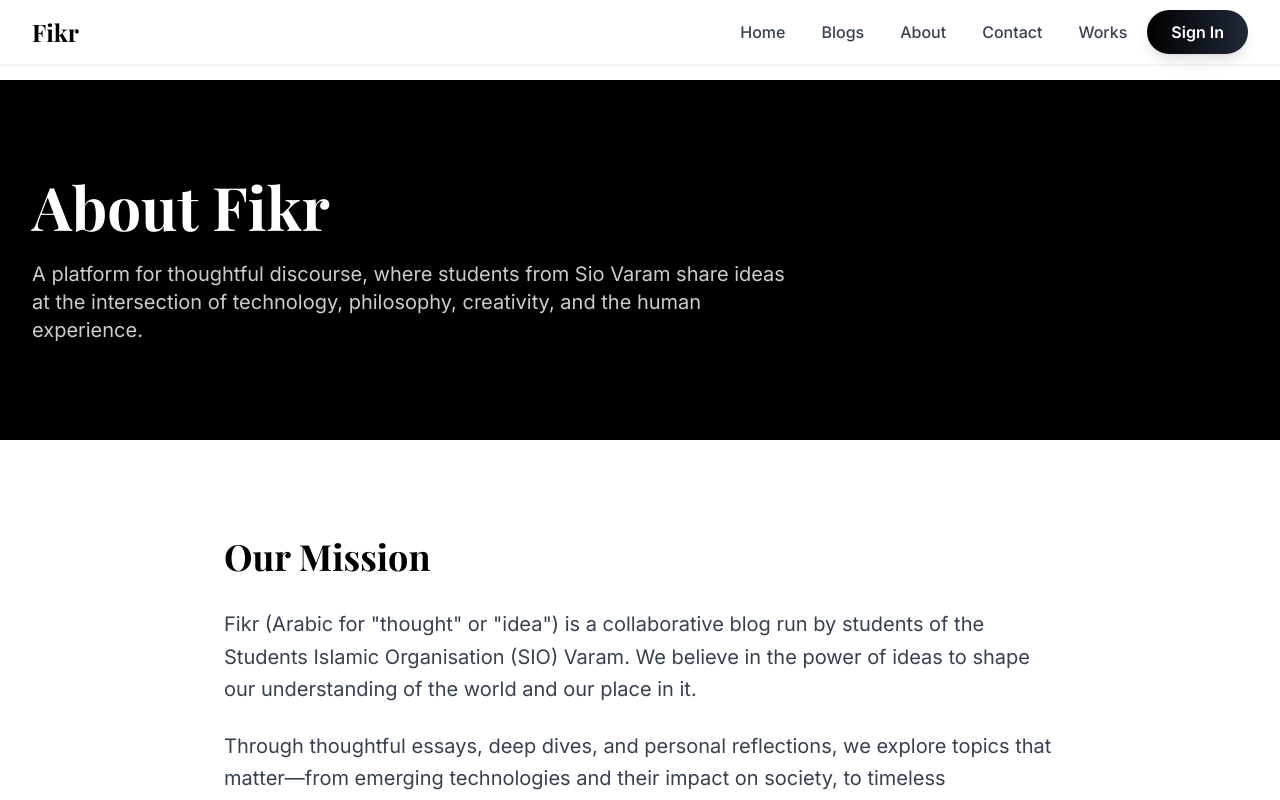
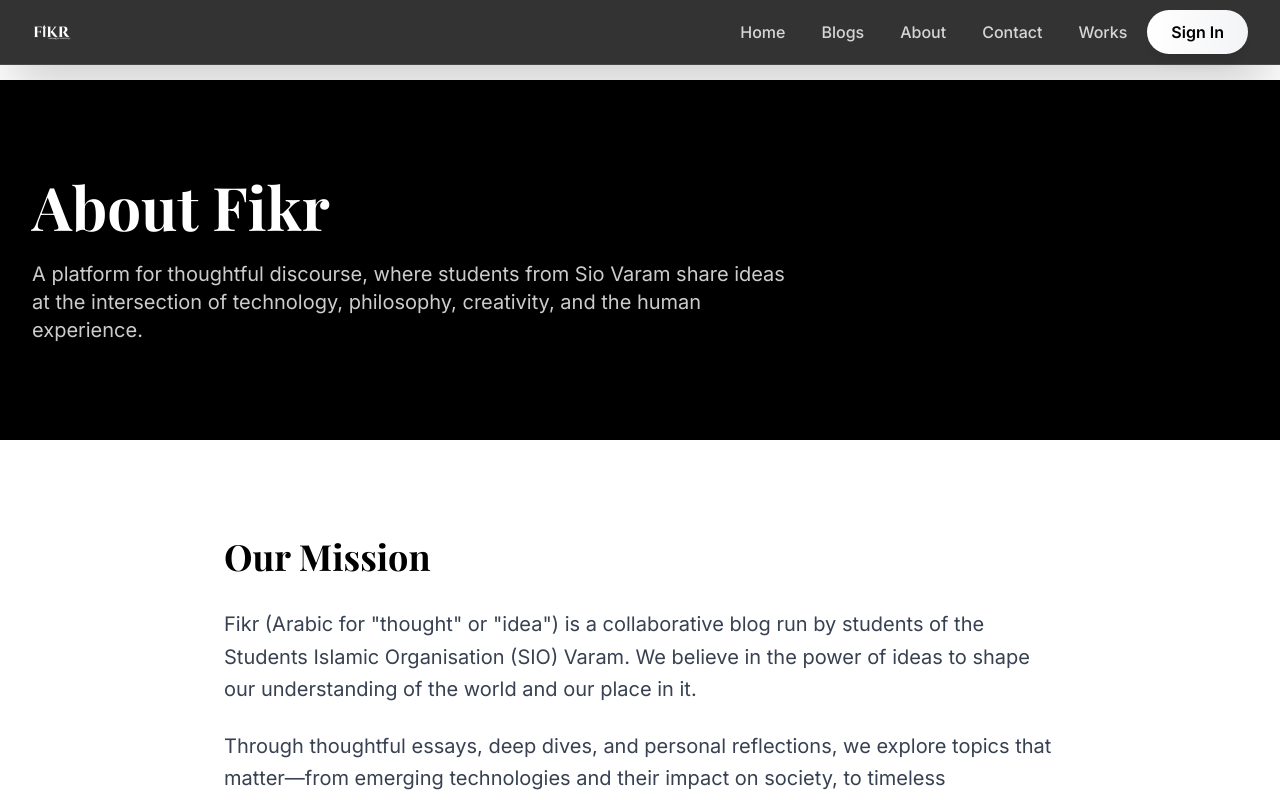
Before and after one commit to faheemation/fikr-blog, a Next.js app: page /about in a window 1280 px wide. Shown: the top 800 px of the page. Built offline with nearby package versions, Linux system fonts and the light colour scheme; no server answers; a web font is replaced by a local one.

Commit message:
Add Fikr logo and dark glassmorphism navigation

```diff
--- a/components/navigation.tsx
+++ b/components/navigation.tsx
@@ -59,43 +59,50 @@
     const isAdmin = profile?.role === "admin";
 
     return (
-        <nav className="fixed top-0 left-0 right-0 z-50 bg-white/90 backdrop-blur-xl border-b border-gray-200/50 shadow-sm">
+        <nav className="fixed top-0 left-0 right-0 z-50 bg-black/80 backdrop-blur-xl border-b border-white/10 shadow-2xl">
             <div className="max-w-7xl mx-auto px-4 sm:px-6 lg:px-8">
                 <div className="flex items-center justify-between h-16">
                     {/* Logo */}
-                    <Link href="/" className="text-2xl font-serif font-bold text-black hover:text-gray-700 transition-colors">
-                        Fikr
+                    <Link href="/" className="flex items-center hover:opacity-80 transition-opacity duration-300">
+                        <Image
+                            src="/fikr-logo.png"
+                            alt="Fikr"
+                            width={120}
+                            height={40}
+                            className="h-10 w-auto"
+                            priority
+                        />
                     </Link>
 
                     {/* Desktop Navigation */}
                     <div className="hidden md:flex items-center space-x-1">
                         <Link
                             href="/"
-                            className="px-4 py-2 rounded-lg text-gray-700 hover:text-black hover:bg-gray-100/80 transition-all duration-200 font-medium"
+                            className="px-4 py-2 rounded-lg text-white/80 hover:text-white hover:bg-white/10 transition-all duration-200 font-medium"
                         >
                             Home
                         </Link>
                         <Link
                             href="/blogs"
-                            className="px-4 py-2 rounded-lg text-gray-700 hover:text-black hover:bg-gray-100/80 transition-all duration-200 font-medium"
+                            className="px-4 py-2 rounded-lg text-white/80 hover:text-white hover:bg-white/10 transition-all duration-200 font-medium"
                         >
                             Blogs
                         </Link>
                         <Link
                             href="/about"
-                            className="px-4 py-2 rounded-lg text-gray-700 hover:text-black hover:bg-gray-100/80 transition-all duration-200 font-medium"
+                            className="px-4 py-2 rounded-lg text-white/80 hover:text-white hover:bg-white/10 transition-all duration-200 font-medium"
                         >
                             About
                         </Link>
                         <Link
                             href="/contact"
-                            className="px-4 py-2 rounded-lg text-gray-700 hover:text-black hover:bg-gray-100/80 transition-all duration-200 font-medium"
+                            className="px-4 py-2 rounded-lg text-white/80 hover:text-white hover:bg-white/10 transition-all duration-200 font-medium"
                         >
                             Contact
                         </Link>
                         <Link
                             href="/works"
-                            className="px-4 py-2 rounded-lg text-gray-700 hover:text-black hover:bg-gray-100/80 transition-all duration-200 font-medium"
+                            className="px-4 py-2 rounded-lg text-white/80 hover:text-white hover:bg-white/10 transition-all duration-200 font-medium"
                         >
                             Works
                         </Link>
@@ -105,7 +112,7 @@
                             <div className="relative ml-4">
                                 <button
                                     onClick={() => setUserMenuOpen(!userMenuOpen)}
-                                    className="flex items-center gap-3 px-4 py-2 rounded-full bg-gradient-to-r from-gray-900 to-gray-800 hover:from-gray-800 hover:to-gray-700 text-white shadow-lg hover:shadow-xl transition-all duration-300 group"
+                                    className="flex items-center gap-3 px-4 py-2 rounded-full bg-gradient-to-r from-white/20 to-white/10 hover:from-white/30 hover:to-white/20 text-white shadow-lg hover:shadow-xl backdrop-blur-sm border border-white/20 transition-all duration-300 group"
                                 >
                                     {profile?.avatar_url ? (
                                         <Image
@@ -113,10 +120,10 @@
                                             alt="Avatar"
                                             width={24}
                                             height={24}
-                                            className="rounded-full"
+                                            className="rounded-full ring-2 ring-white/30"
                                         />
                                     ) : (
-                                        <div className="w-6 h-6 rounded-full bg-white/20 flex items-center justify-center">
+                                        <div className="w-6 h-6 rounded-full bg-white/30 flex items-center justify-center">
                                             <User className="w-4 h-4" />
                                         </div>
                                     )}
@@ -133,13 +140,13 @@
                                             className="fixed inset-0 z-10"
                                             onClick={() => setUserMenuOpen(false)}
                                         />
-                                        <div className="absolute right-0 mt-3 w-64 bg-white/95 backdrop-blur-xl rounded-2xl shadow-2xl border border-gray-200/50 py-2 z-20 animate-in fade-in slide-in-from-top-2 duration-200">
+                                        <div className="absolute right-0 mt-3 w-64 bg-gray-900/95 backdrop-blur-xl rounded-2xl shadow-2xl border border-white/10 py-2 z-20 animate-in fade-in slide-in-from-top-2 duration-200">
                                             {/* User Info Header */}
-                                            <div className="px-4 py-3 border-b border-gray-100">
-                                                <p className="text-sm font-semibold text-gray-900">
+                                            <div className="px-4 py-3 border-b border-white/10">
+                                                <p className="text-sm font-semibold text-white">
                                                     {profile?.full_name || "User"}
                                                 </p>
-                                                <p className="text-xs text-gray-500 mt-0.5">
+                                                <p className="text-xs text-white/60 mt-0.5">
                                                     {user.email}
                                                 </p>
                                                 {isAdmin && (
@@ -154,7 +161,7 @@
                                                 {isAdmin && (
                                                     <Link
                                                         href="/dashboard"
-                                                        className="flex items-center gap-3 px-4 py-2.5 text-gray-700 hover:bg-gradient-to-r hover:from-gray-50 hover:to-gray-100 transition-all duration-200 group"
+                                                        className="flex items-center gap-3 px-4 py-2.5 text-white/80 hover:text-white hover:bg-white/10 transition-all duration-200 group"
                                                         onClick={() => setUserMenuOpen(false)}
                                                     >
                                                         <div className="w-8 h-8 rounded-lg bg-gradient-to-br from-blue-500 to-blue-600 flex items-center justify-center group-hover:scale-110 transition-transform duration-200">
@@ -165,7 +172,7 @@
                                                 )}
                                                 <Link
                                                     href="/profile"
-                                                    className="flex items-center gap-3 px-4 py-2.5 text-gray-700 hover:bg-gradient-to-r hover:from-gray-50 hover:to-gray-100 transition-all duration-200 group"
+                                                    className="flex items-center gap-3 px-4 py-2.5 text-white/80 hover:text-white hover:bg-white/10 transition-all duration-200 group"
                                                     onClick={() => setUserMenuOpen(false)}
                                                 >
                                                     <div className="w-8 h-8 rounded-lg bg-gradient-to-br from-green-500 to-emerald-600 flex items-center justify-center group-hover:scale-110 transition-transform duration-200">
@@ -176,10 +183,10 @@
                                             </div>
 
                                             {/* Sign Out */}
-                                            <div className="border-t border-gray-100 pt-2">
+                                            <div className="border-t border-white/10 pt-2">
                                                 <button
                                                     onClick={handleSignOut}
-                                                    className="w-full flex items-center gap-3 px-4 py-2.5 text-red-600 hover:bg-red-50 transition-all duration-200 group"
+                                                    className="w-full flex items-center gap-3 px-4 py-2.5 text-red-400 hover:text-red-300 hover:bg-red-500/10 transition-all duration-200 group"
                                                 >
                                                     <div className="w-8 h-8 rounded-lg bg-gradient-to-br from-red-500 to-red-600 flex items-center justify-center group-hover:scale-110 transition-transform duration-200">
                                                         <LogOut className="w-4 h-4 text-white" />
@@ -194,7 +201,7 @@
                         ) : (
                             <Link
                                 href="/login"
-                                className="ml-4 px-6 py-2.5 rounded-full bg-gradient-to-r from-black to-gray-800 hover:from-gray-800 hover:to-gray-700 text-white font-semibold shadow-lg hover:shadow-xl transition-all duration-300 transform hover:scale-105"
+                                className="ml-4 px-6 py-2.5 rounded-full bg-gradient-to-r from-white to-gray-100 hover:from-gray-100 hover:to-white text-black font-semibold shadow-lg hover:shadow-xl transition-all duration-300 transform hover:scale-105"
                             >
                                 Sign In
                             </Link>
@@ -204,7 +211,7 @@
                     {/* Mobile Menu Button */}
                     <button
                         onClick={() => setMobileMenuOpen(!mobileMenuOpen)}
-                        className="md:hidden p-2 rounded-xl hover:bg-gray-100 transition-all duration-200"
+                        className="md:hidden p-2 rounded-xl hover:bg-white/10 transition-all duration-200 text-white"
                     >
                         {mobileMenuOpen ? (
                             <X className="w-6 h-6" />
@@ -217,39 +224,39 @@
 
             {/* Mobile Menu */}
             {mobileMenuOpen && (
-                <div className="md:hidden bg-white/95 backdrop-blur-xl border-t border-gray-200/50 shadow-lg">
+                <div className="md:hidden bg-black/95 backdrop-blur-xl border-t border-white/10 shadow-lg">
                     <div className="px-4 py-4 space-y-2">
                         <Link
                             href="/"
-                            className="block px-4 py-2.5 text-gray-700 hover:bg-gray-100 rounded-xl transition-all duration-200 font-medium"
+                            className="block px-4 py-2.5 text-white/80 hover:text-white hover:bg-white/10 rounded-xl transition-all duration-200 font-medium"
                             onClick={() => setMobileMenuOpen(false)}
                         >
                             Home
                         </Link>
                         <Link
                             href="/blogs"
-                            className="block px-4 py-2.5 text-gray-700 hover:bg-gray-100 rounded-xl transition-all duration-200 font-medium"
+                            className="block px-4 py-2.5 text-white/80 hover:text-white hover:bg-white/10 rounded-xl transition-all duration-200 font-medium"
                             onClick={() => setMobileMenuOpen(false)}
                         >
                             Blogs
                         </Link>
                         <Link
                             href="/about"
-                            className="block px-4 py-2.5 text-gray-700 hover:bg-gray-100 rounded-xl transition-all duration-200 font-medium"
+                            className="block px-4 py-2.5 text-white/80 hover:text-white hover:bg-white/10 rounded-xl transition-all duration-200 font-medium"
                             onClick={() => setMobileMenuOpen(false)}
                         >
                             About
                         </Link>
                         <Link
                             href="/contact"
-                            className="block px-4 py-2.5 text-gray-700 hover:bg-gray-100 rounded-xl transition-all duration-200 font-medium"
+                            className="block px-4 py-2.5 text-white/80 hover:text-white hover:bg-white/10 rounded-xl transition-all duration-200 font-medium"
                             onClick={() => setMobileMenuOpen(false)}
                         >
                             Contact
                         </Link>
                         <Link
                             href="/works"
-                            className="block px-4 py-2.5 text-gray-700 hover:bg-gray-100 rounded-xl transition-all duration-200 font-medium"
+                            className="block px-4 py-2.5 text-white/80 hover:text-white hover:bg-white/10 rounded-xl transition-all duration-200 font-medium"
                             onClick={() => setMobileMenuOpen(false)}
                         >
                             Works
@@ -257,13 +264,13 @@
 
                         {/* Mobile Auth Section */}
                         {user ? (
-                            <div className="pt-4 border-t border-gray-200 space-y-2">
+                            <div className="pt-4 border-t border-white/10 space-y-2">
                                 {/* User Info */}
-                                <div className="px-4 py-3 bg-gradient-to-r from-gray-50 to-gray-100 rounded-xl">
-                                    <p className="text-sm font-semibold text-gray-900">
+                                <div className="px-4 py-3 bg-white/10 rounded-xl backdrop-blur-sm">
+                                    <p className="text-sm font-semibold text-white">
                                         {profile?.full_name || "User"}
                                     </p>
-                                    <p className="text-xs text-gray-500 mt-0.5">
+                                    <p className="text-xs text-white/60 mt-0.5">
                                         {user.email}
                                     </p>
                                 </div>
@@ -271,7 +278,7 @@
                                 {isAdmin && (
                                     <Link
                                         href="/dashboard"
-                                        className="flex items-center gap-3 px-4 py-2.5 text-gray-700 hover:bg-gray-100 rounded-xl transition-all duration-200"
+                                        className="flex items-center gap-3 px-4 py-2.5 text-white/80 hover:text-white hover:bg-white/10 rounded-xl transition-all duration-200"
                                         onClick={() => setMobileMenuOpen(false)}
                                     >
                                         <LayoutDashboard className="w-5 h-5" />
@@ -280,7 +287,7 @@
                                 )}
                                 <Link
                                     href="/profile"
-                                    className="flex items-center gap-3 px-4 py-2.5 text-gray-700 hover:bg-gray-100 rounded-xl transition-all duration-200"
+                                    className="flex items-center gap-3 px-4 py-2.5 text-white/80 hover:text-white hover:bg-white/10 rounded-xl transition-all duration-200"
                                     onClick={() => setMobileMenuOpen(false)}
                                 >
                                     <User className="w-5 h-5" />
@@ -291,7 +298,7 @@
                                         handleSignOut();
                                         setMobileMenuOpen(false);
                                     }}
-                                    className="w-full flex items-center gap-3 px-4 py-2.5 text-red-600 hover:bg-red-50 rounded-xl transition-all duration-200"
+                                    className="w-full flex items-center gap-3 px-4 py-2.5 text-red-400 hover:text-red-300 hover:bg-red-500/10 rounded-xl transition-all duration-200"
                                 >
                                     <LogOut className="w-5 h-5" />
                                     <span className="font-medium">Sign Out</span>
@@ -300,7 +307,7 @@
                         ) : (
                             <Link
                                 href="/login"
-                                className="block px-4 py-3 bg-gradient-to-r from-black to-gray-800 text-white rounded-xl hover:from-gray-800 hover:to-gray-700 transition-all duration-300 text-center font-semibold shadow-lg mt-4"
+                                className="block px-4 py-3 bg-gradient-to-r from-white to-gray-100 text-black rounded-xl hover:from-gray-100 hover:to-white transition-all duration-300 text-center font-semibold shadow-lg mt-4"
                                 onClick={() => setMobileMenuOpen(false)}
                             >
                                 Sign In
```
Also changed, not shown: public/fikr-logo.png (added).
